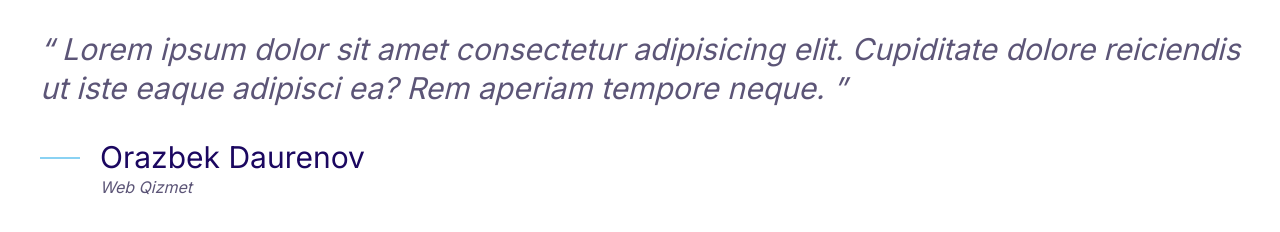
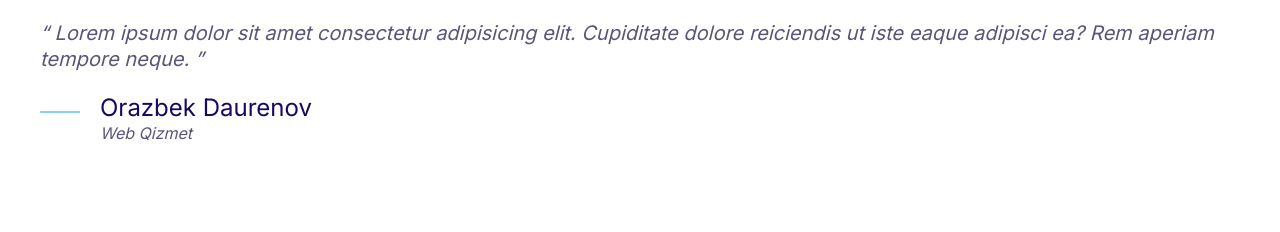
Before and after one commit to orazdaurenov/Moshify, a plain HTML site: page index.html in a window 1280 px wide. Drawn offline with Linux system fonts and the light colour scheme.

Commit message:
Updated Quote section

```diff
--- a/CSS/styles.css
+++ b/CSS/styles.css
@@ -431,13 +431,15 @@ position: relative;
 bottom: 10px;
 }
 
-@media screen and (min-width: 1024px;) {
+@media screen and (min-width: 1024px) {
 
-   .quote {
-      font-size: 2 rem;
+.quote {
+      font-size: 2rem;
    }
 
-   .quote__author
+.quote__author {
+      font-size: 2.4rem;
+   }
 }
 
 .quote__organization {
```
Also changed, not shown: Components/quotes.html (+0 -2 lines).
